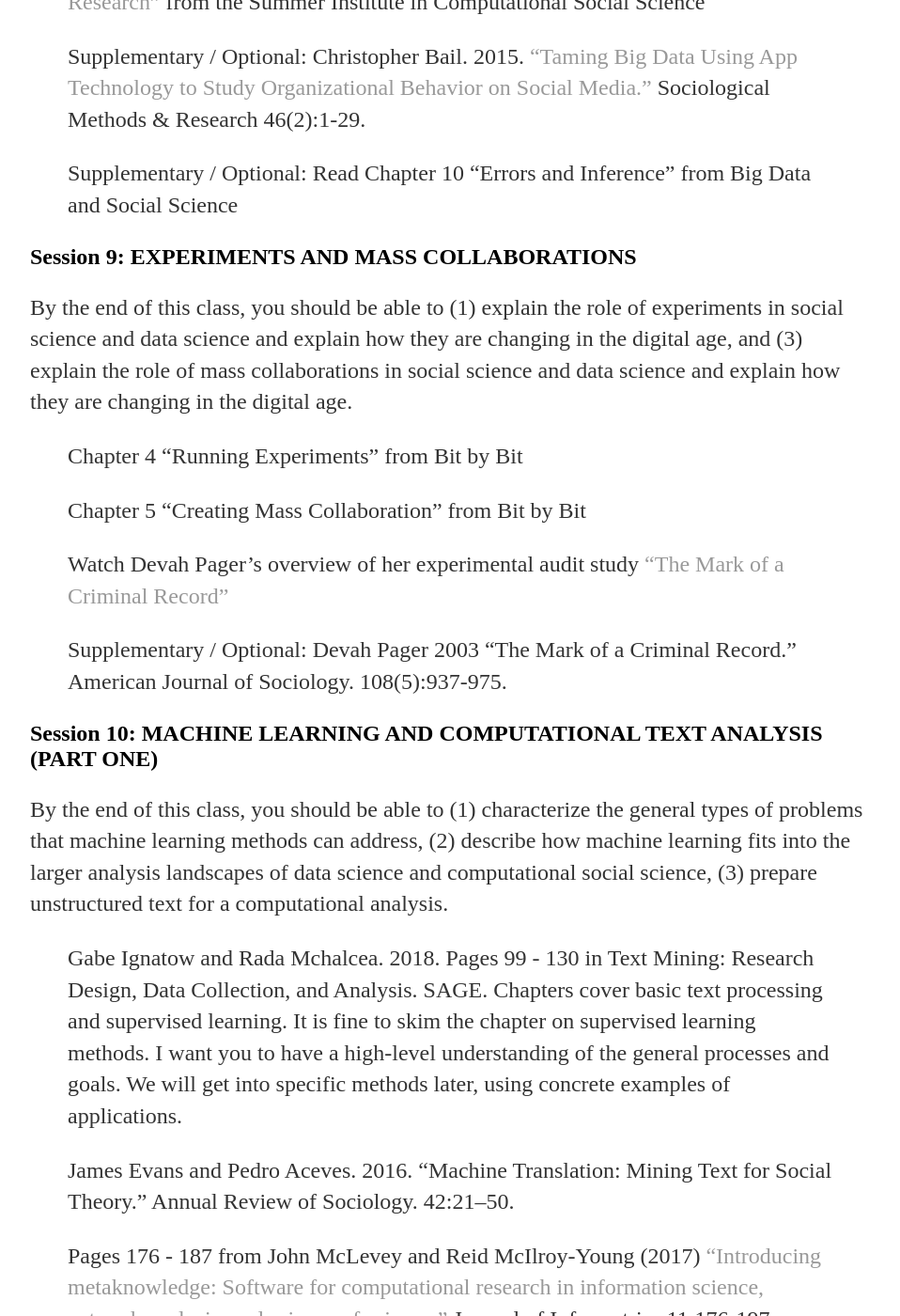
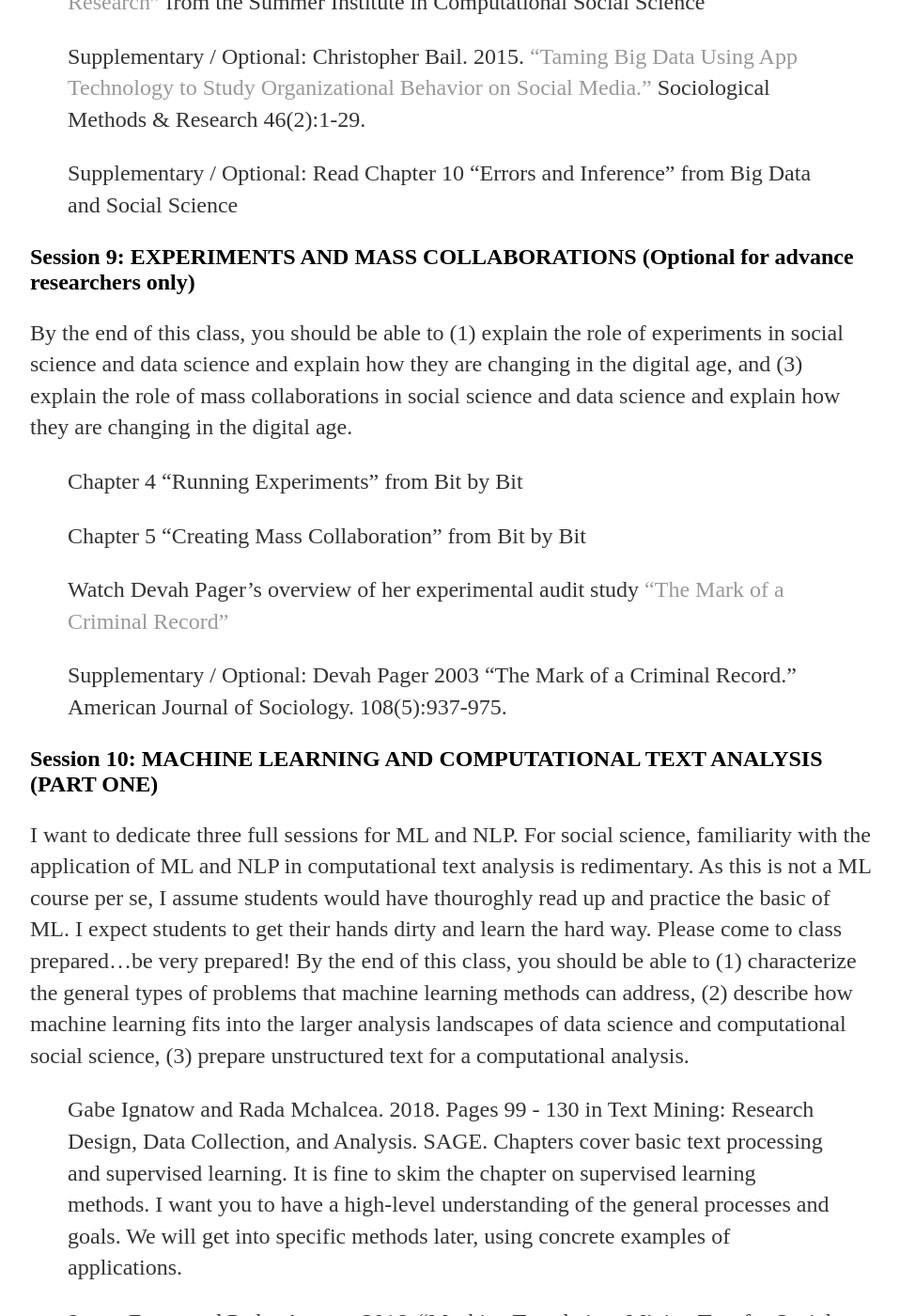
Before and after one commit to judekurn/judekurn.github.io, a Jekyll site: the page built from docs/teach/digital_data_social_science.md, in a window 1280 px wide and 1400 px high, scrolled down 6109 px. Shown: the whole window at 94% size, without its empty margins (160-1118 px from the left). Built offline with Jekyll 4.4.1, drawn with Linux system fonts in a browser that asks for light colours; our own code applies the rules of GitHub Pages for plain Markdown files; some of the changed text lies outside the part shown.

Commit message:
Update digital_data_social_science.md

```diff
--- a/docs/teach/digital_data_social_science.md
+++ b/docs/teach/digital_data_social_science.md
@@ -121,7 +121,7 @@ By the end of this class, you should be able to (1) parse data from documents ra
 >
 >Chapter 7 “Cleaning Your Dirty Data” from Web Scraping with Python
 
-## Session 8: ASKING QUESTIONS
+## Session 8: ASKING QUESTIONS (Optional for advance researchers only)
 By the end of this class, you should be able to (1) describe the role that survey methods and the ‘total survey error framework’ play in the digital age; (2) accurately describe historical changes in sampling strategies, and explain why Salganik thinks new approaches to non-probability sampling differ from earlier approaches; (3) describe innovations in how we ask questions; and (4) differentiate between “enriched asking” and “amplified asking.”
 
 >Chapter 3 “Asking Questions” from [Bit by Bit](http://www.bitbybitbook.com/en/preface/)
@@ -134,7 +134,7 @@ By the end of this class, you should be able to (1) describe the role that surve
 >
 >Supplementary / Optional: Read Chapter 10 “Errors and Inference” from Big Data and Social Science
 
-## Session 9: EXPERIMENTS AND MASS COLLABORATIONS
+## Session 9: EXPERIMENTS AND MASS COLLABORATIONS (Optional for advance researchers only)
 By the end of this class, you should be able to (1) explain the role of experiments in social science and data science and explain how they are changing in the digital age, and (3) explain the role of mass collaborations in social science and data science and explain how they are changing in the digital age.
 
 >Chapter 4 “Running Experiments” from Bit by Bit
@@ -146,7 +146,7 @@ By the end of this class, you should be able to (1) explain the role of experime
 >Supplementary / Optional: Devah Pager 2003 “The Mark of a Criminal Record.” American Journal of Sociology. 108(5):937-975.
 
 ## Session 10: MACHINE LEARNING AND COMPUTATIONAL TEXT ANALYSIS (PART ONE)
-By the end of this class, you should be able to (1) characterize the general types of problems that machine learning methods can address, (2) describe how machine learning fits into the larger analysis landscapes of data science and computational social science, (3) prepare unstructured text for a computational analysis.
+I want to dedicate three full sessions for ML and NLP. For social science, familiarity with the application of ML and NLP in computational text analysis is redimentary. As this is not a ML course per se, I assume students would have thouroghly read up and practice the basic of ML. I expect students to get their hands dirty and learn the hard way. Please come to class prepared...be very prepared! By the end of this class, you should be able to (1) characterize the general types of problems that machine learning methods can address, (2) describe how machine learning fits into the larger analysis landscapes of data science and computational social science, (3) prepare unstructured text for a computational analysis.
 
 >Gabe Ignatow and Rada Mchalcea. 2018. Pages 99 - 130 in Text Mining: Research Design, Data Collection, and Analysis. SAGE. Chapters cover basic text processing and supervised learning. It is fine to skim the chapter on supervised learning methods. I want you to have a high-level understanding of the general processes and goals. We will get into specific methods later, using concrete examples of applications.
 
```
